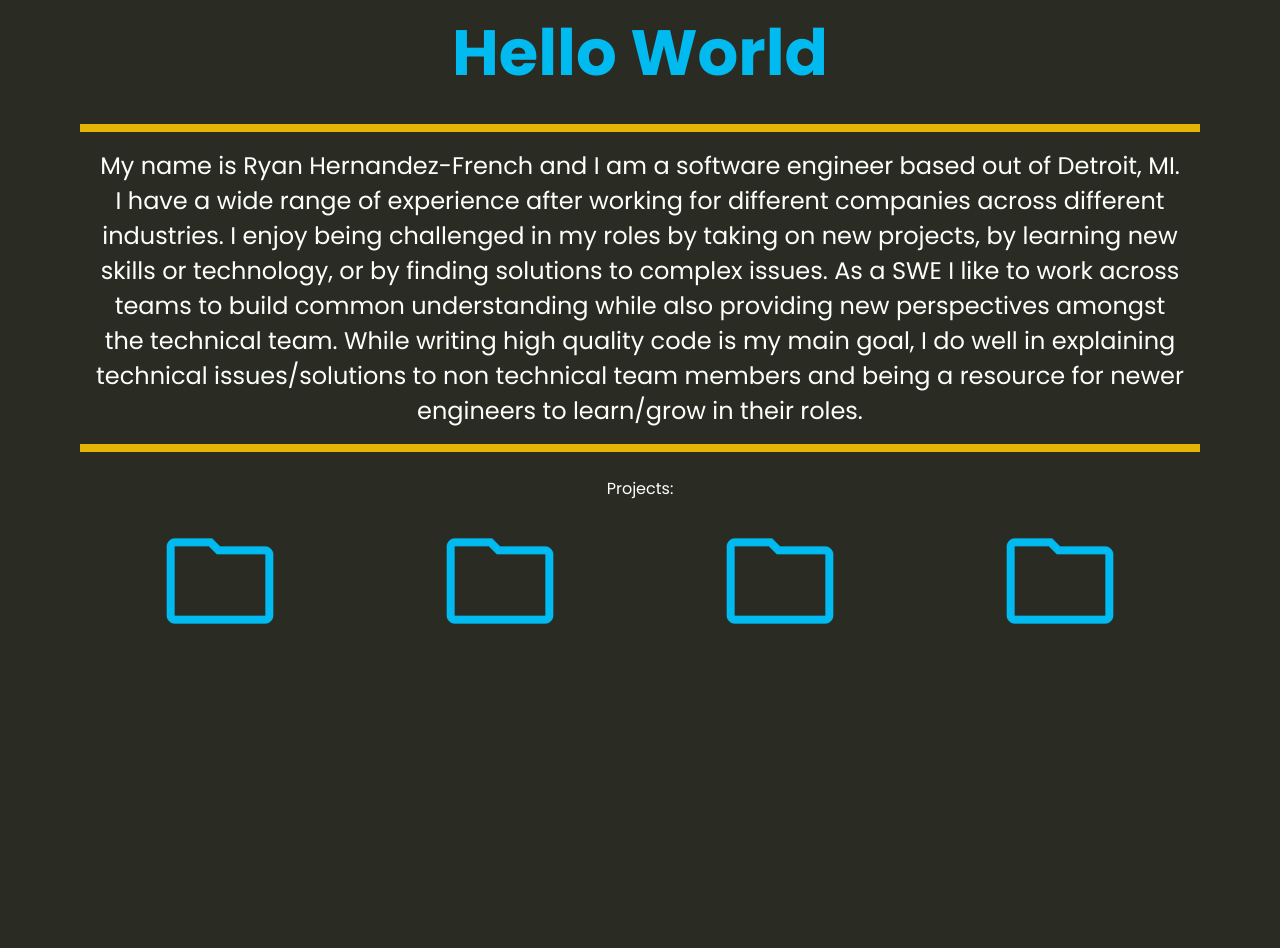
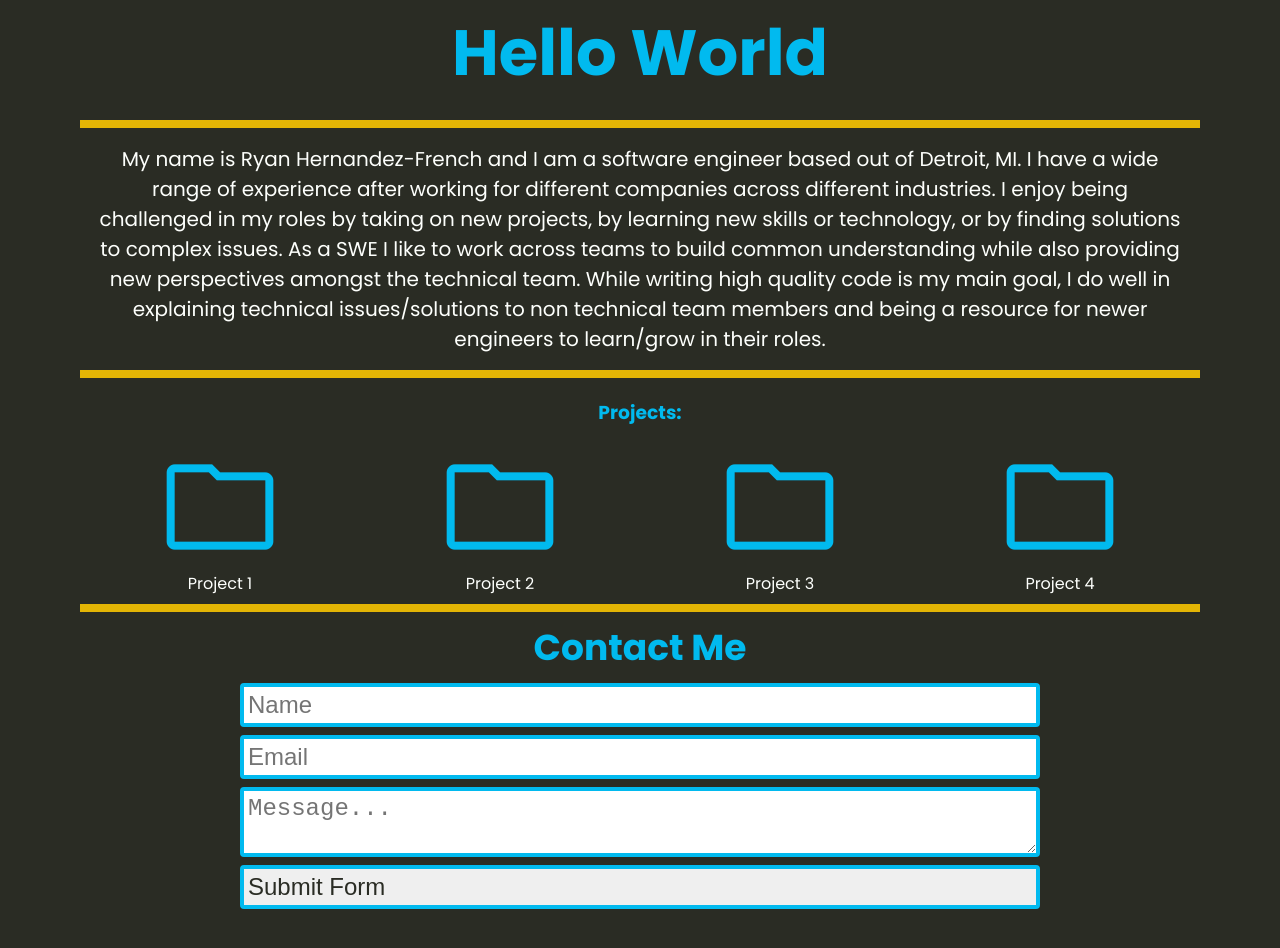
Before and after one commit to RyanTF313/portfolio2025, a React (Vite) app: page / in a window 1280 px wide. Shown: the part 180-1128 px from the top of the page. Before the commit the page ends 905 px from the top, so only its background shows below. Built offline with nearby package versions, Linux system fonts and the light colour scheme.

Commit message:
email contact form init

```diff
--- /dev/null
+++ b/src/components/Contact.tsx
@@ -0,0 +1,132 @@
+import { FormEvent, useState } from "react";
+
+export default function Contact() {
+  const [result, setResult] = useState("");
+
+  const formStyle: React.CSSProperties = {
+    display: "flex",
+    flexDirection: "column",
+    justifyContent: "space-evenly",
+    alignItems: "center",
+  };
+
+  const nameStyle: React.CSSProperties = {
+    border: '.25rem solid #01baef',
+    borderRadius: '.25rem',
+    color: '#2a2c24',
+    display: "flex",
+    flexDirection: "row",
+    fontSize: "1.5rem",
+    marginBottom: ".5rem",
+    padding: '.25rem',
+    width: "50rem",
+  };
+  const emailStyle: React.CSSProperties = {
+    border: '.25rem solid #01baef',
+    borderRadius: '.25rem',
+    color: '#2a2c24',
+    display: "flex",
+    flexDirection: "row",
+    fontSize: "1.5rem",
+    marginBottom: ".5rem",
+    padding: '.25rem',
+    width: "50rem",
+  };
+  const messageStyle: React.CSSProperties = {
+    border: '.25rem solid #01baef',
+    borderRadius: '.25rem',
+    color: '#2a2c24',
+    display: "flex",
+    flexDirection: "row",
+    fontSize: "1.5rem",
+    marginBottom: ".5rem",
+    padding: '.25rem',
+    width: "50rem",
+  };
+  const submitStyle: React.CSSProperties = {
+    border: '.25rem solid #01baef',
+    borderRadius: '.25rem',
+    color: '#2a2c24',
+    display: "flex",
+    flexDirection: "row",
+    fontSize: "1.5rem",
+    marginBottom: ".5rem",
+    padding: '.25rem',
+    width: "50rem",
+  };
+  const resultsStyle: React.CSSProperties = {
+    display: "flex",
+    flexDirection: "row",
+    fontSize: "1.5rem",
+    marginBottom: ".5rem",
+    width: "50rem",
+  };
+
+  const onSubmit = async (event: FormEvent<HTMLFormElement>) => {
+    event.preventDefault();
+    setResult("Sending....");
+    const formData = new FormData(event.currentTarget);
+
+    formData.append("access_key", "b2de8932-e63d-47d9-be1b-440a5fc76ee4");
+
+    const response = await fetch("https://api.web3forms.com/submit", {
+      method: "POST",
+      body: formData,
+    });
+
+    const data = await response.json();
+
+    if (data.success) {
+      setResult("Form Submitted Successfully");
+      event.currentTarget.reset();
+    } else {
+      console.log("Error", data);
+      setResult(data.message);
+    }
+  };
+
+  return (
+    <div>
+      <div className="contactHeader">
+        <h3
+          style={{
+            fontSize: "2.25rem",
+            margin: ".5rem auto",
+            textAlign: "center",
+          }}
+        >
+          Contact Me
+        </h3>
+      </div>
+      <div className="contactForm">
+        <form onSubmit={onSubmit} style={formStyle}>
+          <input
+            type="text"
+            name="name"
+            required
+            placeholder="Name"
+            style={nameStyle}
+          />
+          <input
+            type="email"
+            name="email"
+            required
+            placeholder="Email"
+            style={emailStyle}
+          />
+          <textarea
+            name="message"
+            required
+            placeholder="Message..."
+            style={messageStyle}
+          ></textarea>
+
+          <button type="submit" style={submitStyle}>
+            Submit Form
+          </button>
+        </form>
+      </div>
+      <span style={resultsStyle}>{result}</span>
+    </div>
+  );
+}
--- a/src/pages/Home.tsx
+++ b/src/pages/Home.tsx
@@ -1,4 +1,5 @@
 import React from "react";
+import Contact from "../components/Contact";
 
 function Home() {
   return (
@@ -19,29 +20,36 @@ function Home() {
         </p>
       </div>
       <div className="foldersContainer" style={foldersContainerStyle}>
-        Projects:
+        <h3>Projects:</h3>
         <div className="folders" style={foldersStyle}>
           <div className="folder">
             <span className="material-symbols-outlined" style={folderStyle}>
               folder
             </span>
+            <span>Project 1</span>
           </div>
           <div className="folder">
             <span className="material-symbols-outlined" style={folderStyle}>
               folder
             </span>
+            <span>Project 2</span>
           </div>
           <div className="folder">
             <span className="material-symbols-outlined" style={folderStyle}>
               folder
             </span>
+            <span>Project 3</span>
           </div>
           <div className="folder">
             <span className="material-symbols-outlined" style={folderStyle}>
               folder
             </span>
+            <span>Project 4</span>
           </div>
         </div>
+      </div>
+      <div className="Contact">
+        <Contact />
       </div>
     </div>
   );
@@ -57,7 +65,7 @@ const introHeadingStyle: React.CSSProperties = {
 const introDescriptionStyle: React.CSSProperties = {
   borderTop: ".5rem solid #E3B505",
   borderBottom: ".5rem solid #E3B505",
-  fontSize: "1.5rem",
+  fontSize: "1.25rem",
   padding: "1rem",
   textAlign: "center",
 };
@@ -70,9 +78,11 @@ const foldersContainerStyle: React.CSSProperties = {
 };
 
 const foldersStyle: React.CSSProperties = {
+  borderBottom: ".5rem solid #E3B505",
   display: "flex",
   flexDirection: "row",
   textAlign: "center",
+  paddingBottom: ".5rem",
 };
 
 const folderStyle: React.CSSProperties = {
```
